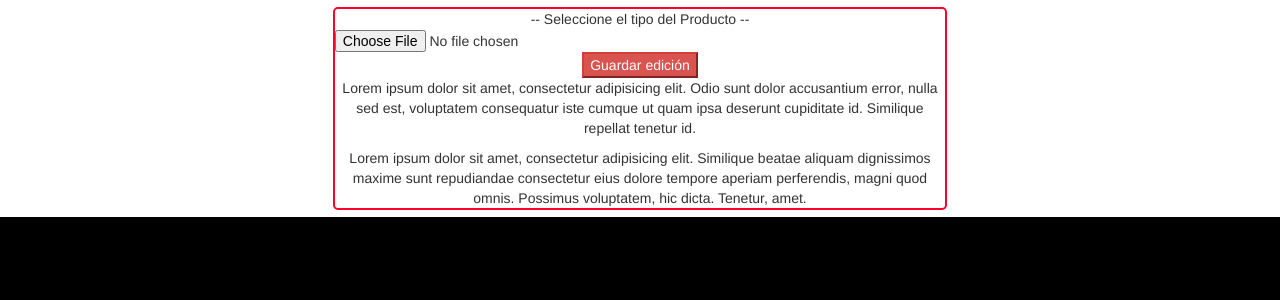
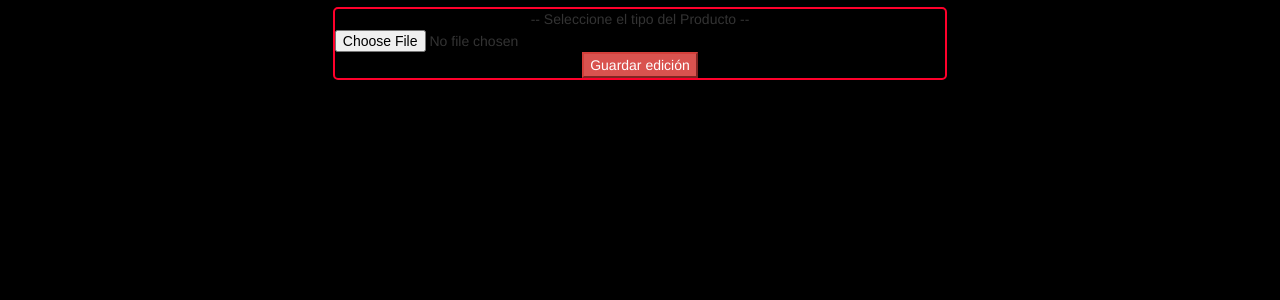
Before and after one commit to humberto270389/ProyectoVictor, a PHP site: page /ProyectoVictor/php/edicionProducto.php in a window 1280 px wide. Shown: the top 300 px of the page. Run offline with PHP 8.4, Linux system fonts and the light colour scheme; data that the repository does not hold is empty.

Commit message:
Reacomodo de divs en la info del producto

```diff
--- a/php/edicionProducto.php
+++ b/php/edicionProducto.php
@@ -24,7 +24,7 @@
 
 </head>
 <body>
-	<div="divContEdicion">
+	<div id="divContEdicion">
 		<div id="divProducto">
 		    <div id="divImgProduc">
 
@@ -49,9 +49,8 @@
                     </SELECT>
                     <input type="file" name="archivo">
                     <input type="submit" class="btn-danger" id="btnGuardar" name="btnGuardar" value="Guardar edición">
-            <p>Lorem ipsum dolor sit amet, consectetur adipisicing elit. Odio sunt dolor accusantium error, nulla sed est, voluptatem consequatur iste cumque ut quam ipsa deserunt cupiditate id. Similique repellat tenetur id.</p>
-            Lorem ipsum dolor sit amet, consectetur adipisicing elit. Similique beatae aliquam dignissimos maxime sunt repudiandae consectetur eius dolore tempore aperiam perferendis, magni quod omnis. Possimus voluptatem, hic dicta. Tenetur, amet.
 			    </form>
+			</div>
 		</div>
 	</div>
 </body>
```
Lines whose indentation alone changed are shown as unchanged.
